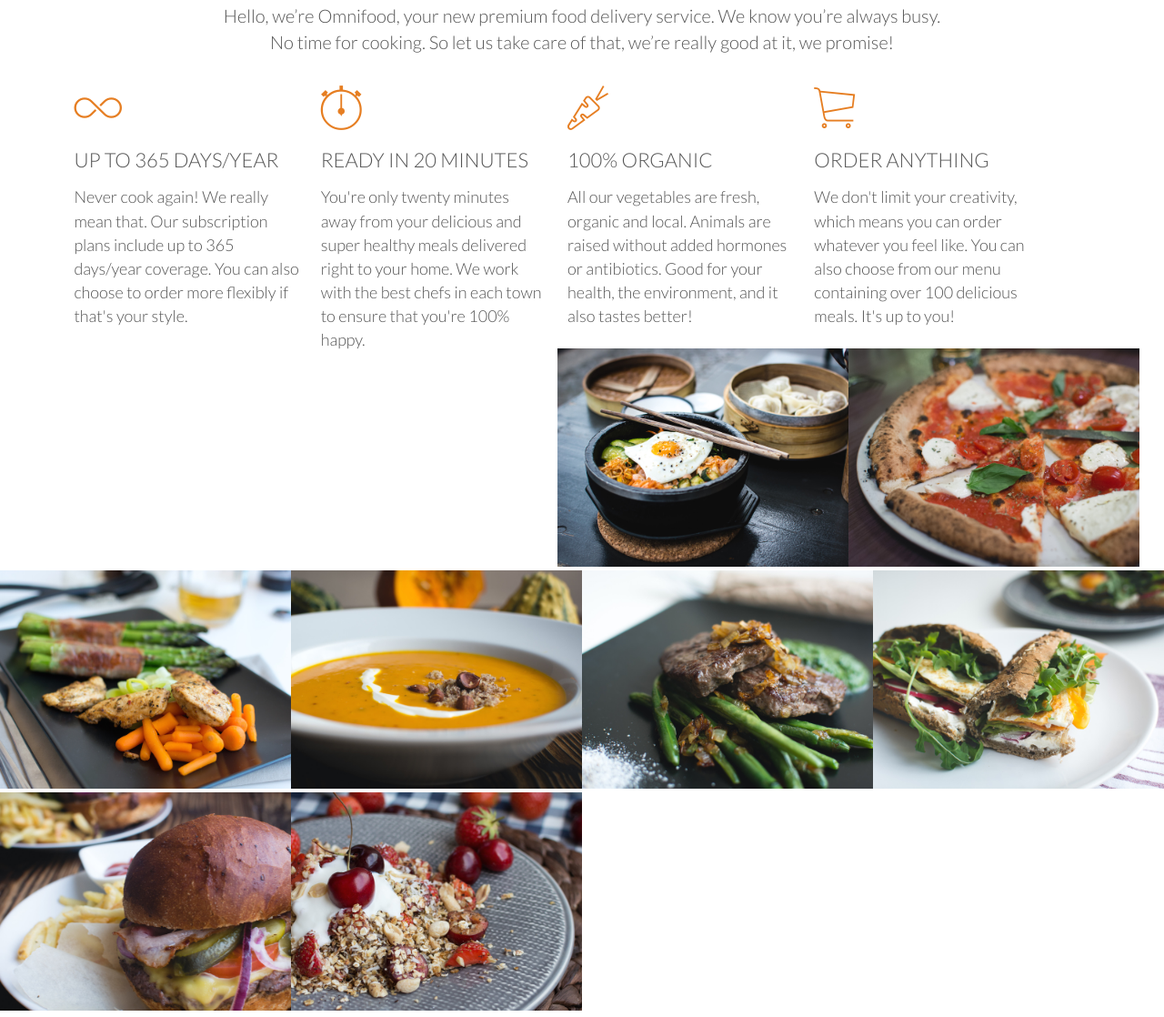
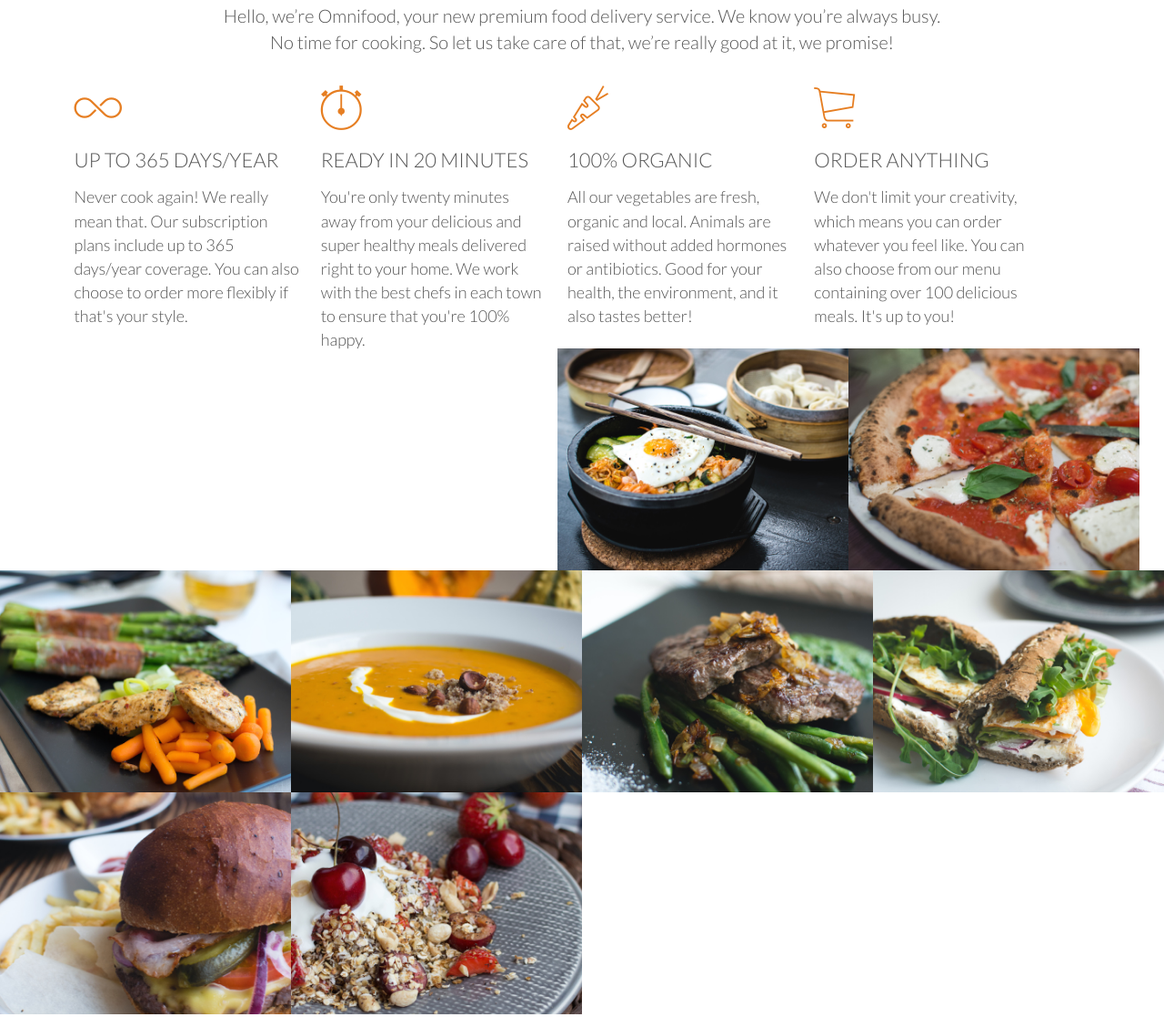
Before and after one commit to Jason852/Omnifood-Website-Udemy, a plain HTML site: page index.html in a window 1280 px wide. Shown: the part 980-2098 px from the top of the page at 91% size. Drawn offline with Linux system fonts and the light colour scheme; files whose address does not match are found by name.

Commit message:
working on meal pictures

```diff
--- a/resources/css/style.css
+++ b/resources/css/style.css
@@ -196,6 +196,15 @@ header {
 /* MEALS */
 /* -----------------------------------------*/
 
+.section-features {
+    height: 70vh;
+}
+
+.section-meals {
+    height: 100vh;
+    padding: 0;
+}
+
 .meals-showcase {
     list-style: none;
     width: 100%;
@@ -210,9 +219,16 @@ header {
 .meal-photo {
     width: 100%;
     margin: 0;
+    overflow: hidden;
 }
 
 .meal-photo img {
     width: 100%;
     height: auto;
+    transform: scale(1.15);
+    transition: transform 0.5s;
 }
+
+.meal-photo img:hover {
+    transform: scale(1.03);
+}
```
Also changed, not shown: 1 other file.
